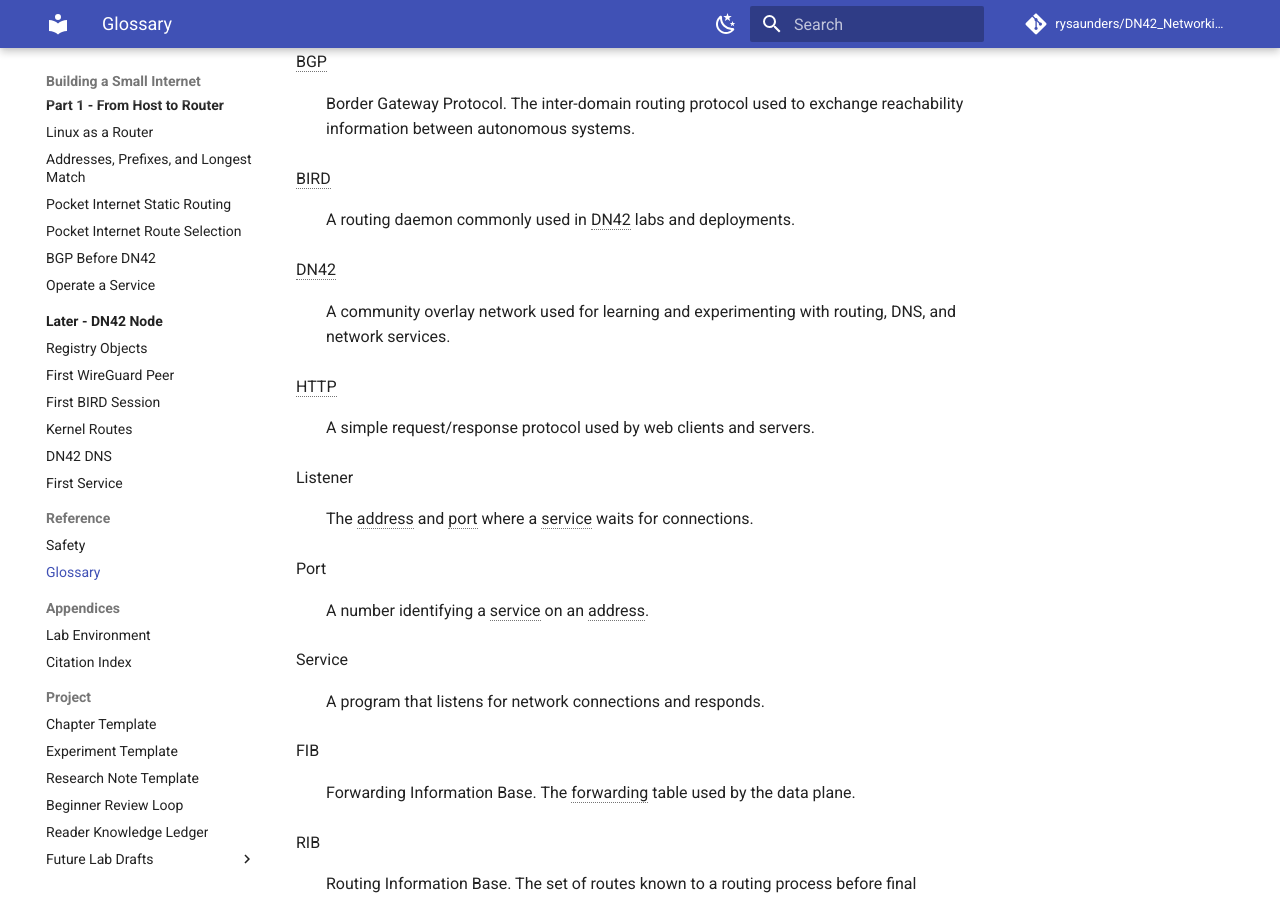
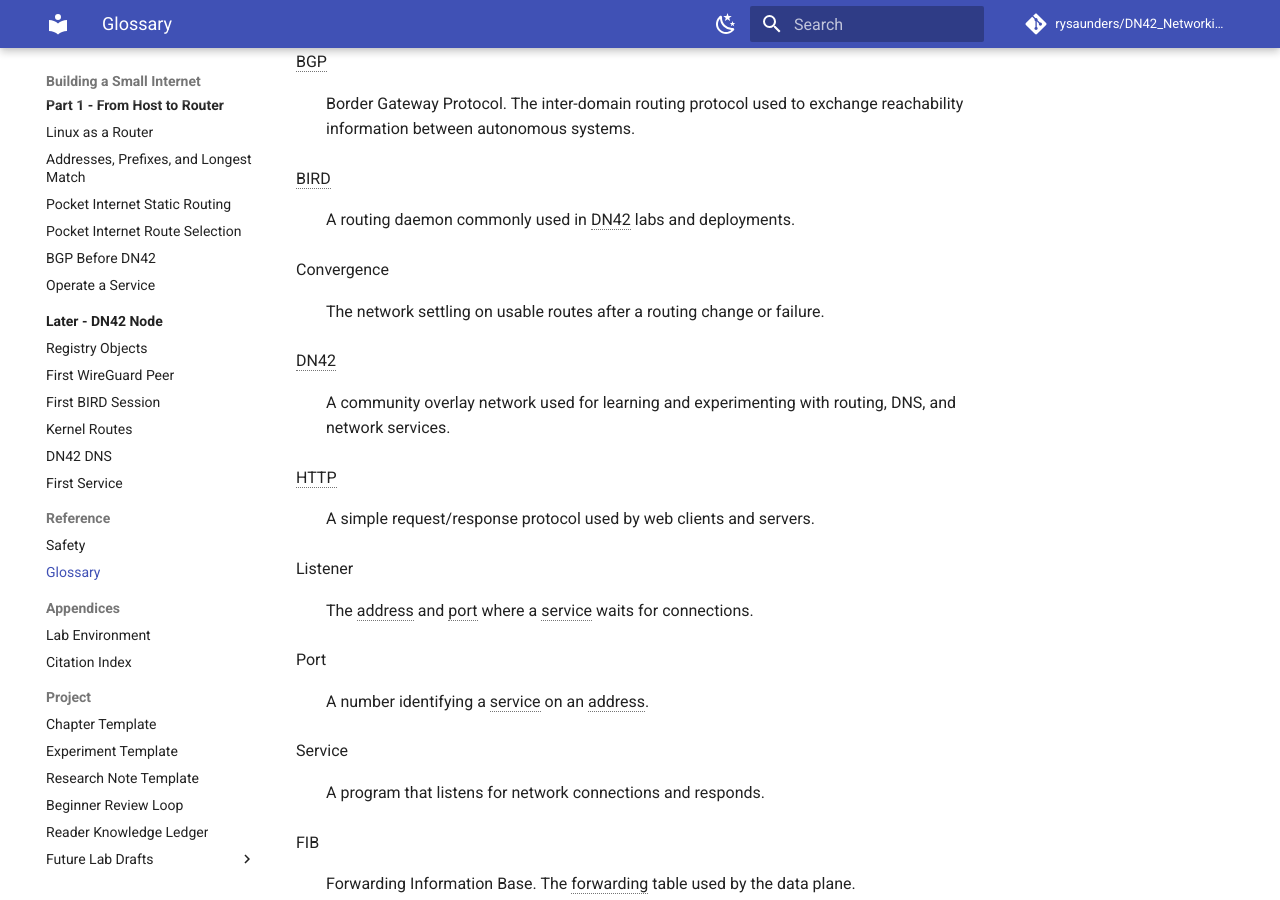
Before and after one commit to rysaunders/DN42_Networking_by_Experimenting, an MkDocs documentation site: the page built from docs/glossary.md, in a window 1280 px wide and 900 px high, scrolled down 513 px. Built offline with MkDocs 1.6.1 and Material for MkDocs 9.7.7, drawn with Linux system fonts in a browser that asks for light colours; comment, search, counter and statistics services are not loaded.

Commit message:
Add convergence glossary entry

```diff
--- a/docs/glossary.md
+++ b/docs/glossary.md
@@ -18,6 +18,9 @@ BGP
 
 BIRD
 : A routing daemon commonly used in DN42 labs and deployments.
+
+Convergence
+: The network settling on usable routes after a routing change or failure.
 
 DN42
 : A community overlay network used for learning and experimenting with routing, DNS, and network services.
```
Also changed, not shown: includes/abbreviations.md (+1 -0 lines).
